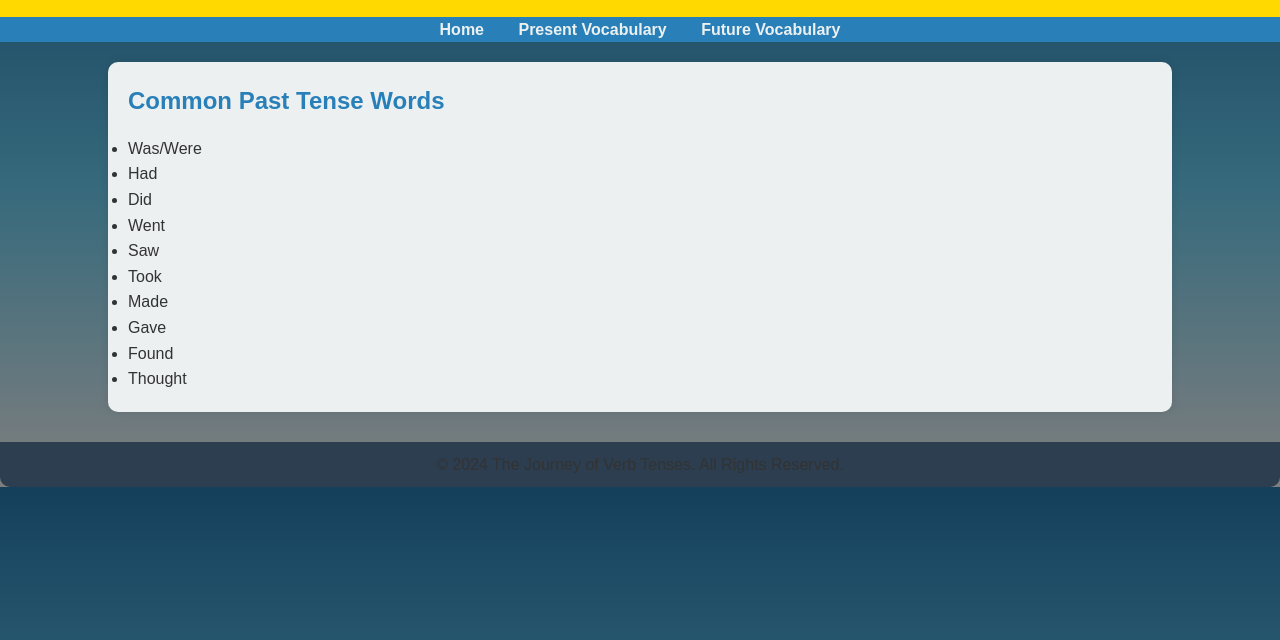
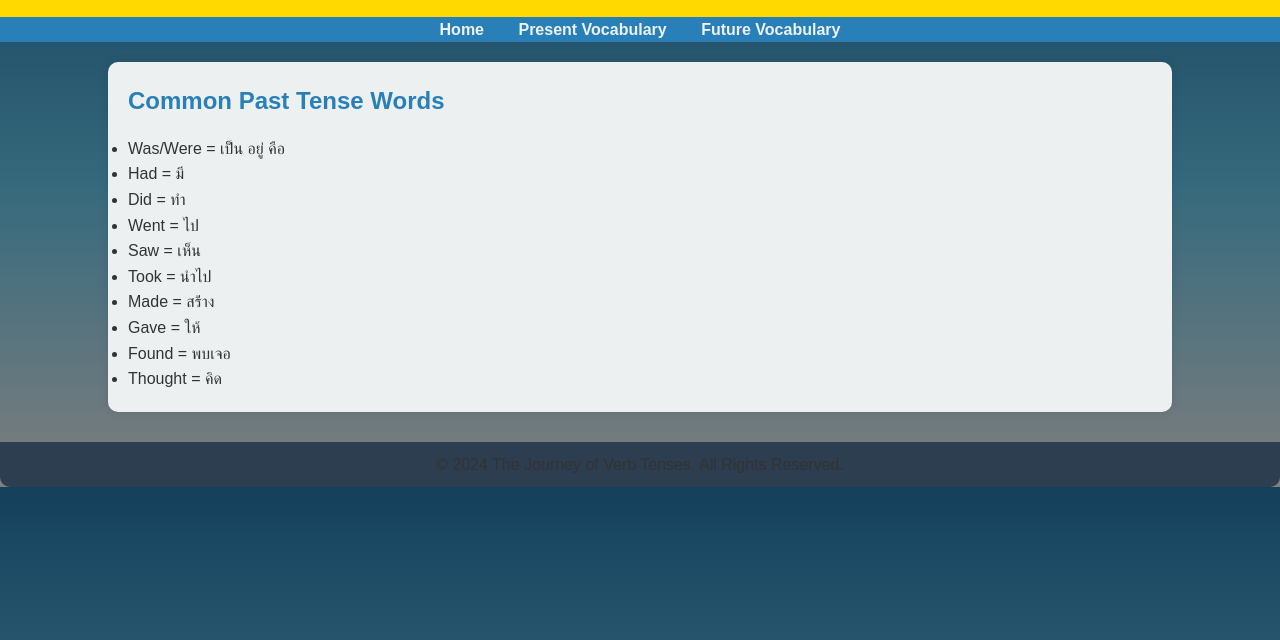
Before and after one commit to 10wanchana/10wanchana.github.io, a plain HTML site: page past-vocabulary.html in a window 1280 px wide. Shown: the part 110-750 px from the top of the page. Drawn offline with Linux system fonts and the light colour scheme.

Commit message:
Update past-vocabulary.html

```diff
--- a/past-vocabulary.html
+++ b/past-vocabulary.html
@@ -24,16 +24,16 @@
     <section>
         <h2>Common Past Tense Words</h2>
         <ul>
-            <li>Was/Were</li>
-            <li>Had</li>
-            <li>Did</li>
-            <li>Went</li>
-            <li>Saw</li>
-            <li>Took</li>
-            <li>Made</li>
-            <li>Gave</li>
-            <li>Found</li>
-            <li>Thought</li>
+            <li>Was/Were = เป็น อยู่ คือ</li>
+            <li>Had = มี</li>
+            <li>Did = ทำ</li>
+            <li>Went = ไป</li>
+            <li>Saw = เห็น</li>
+            <li>Took = นำไป</li>
+            <li>Made = สร้่าง</li>
+            <li>Gave = ให้</li>
+            <li>Found = พบเจอ</li>
+            <li>Thought = คิด</li>
         </ul>
     </section>
 
```
